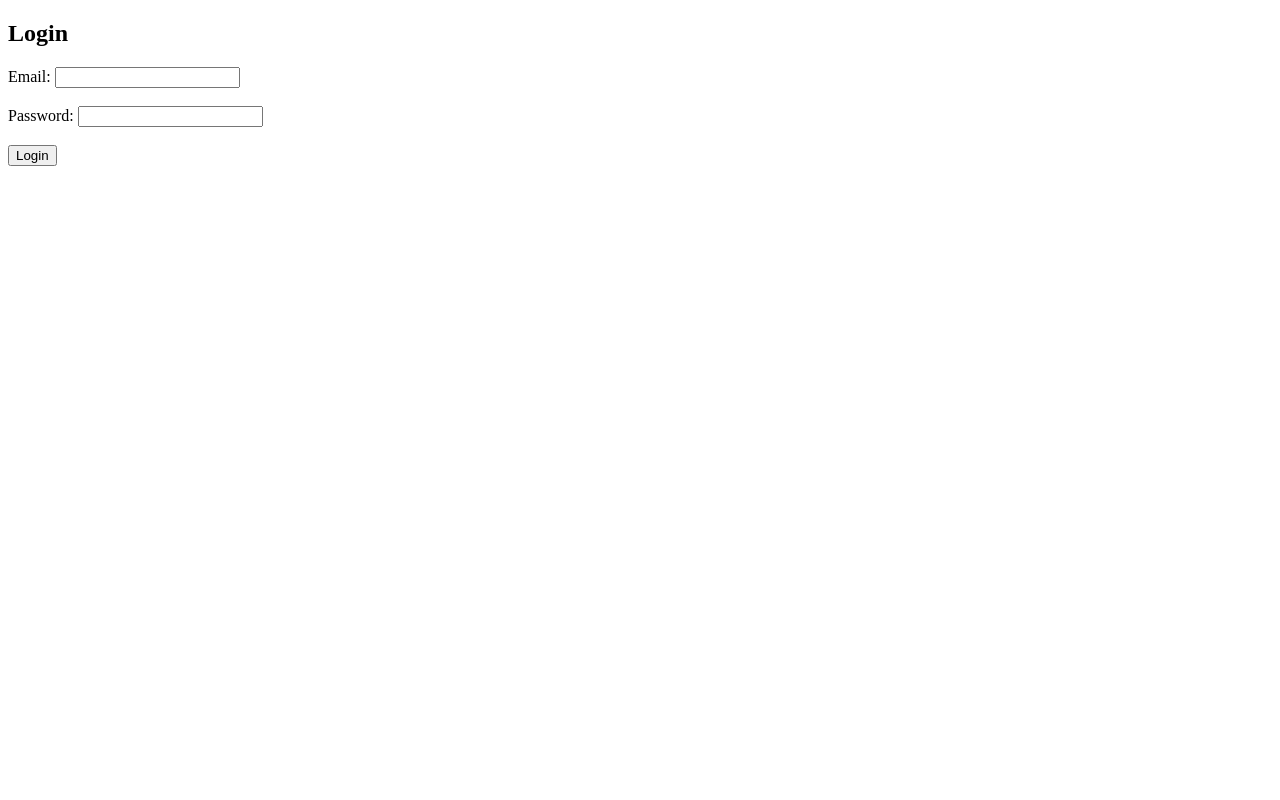
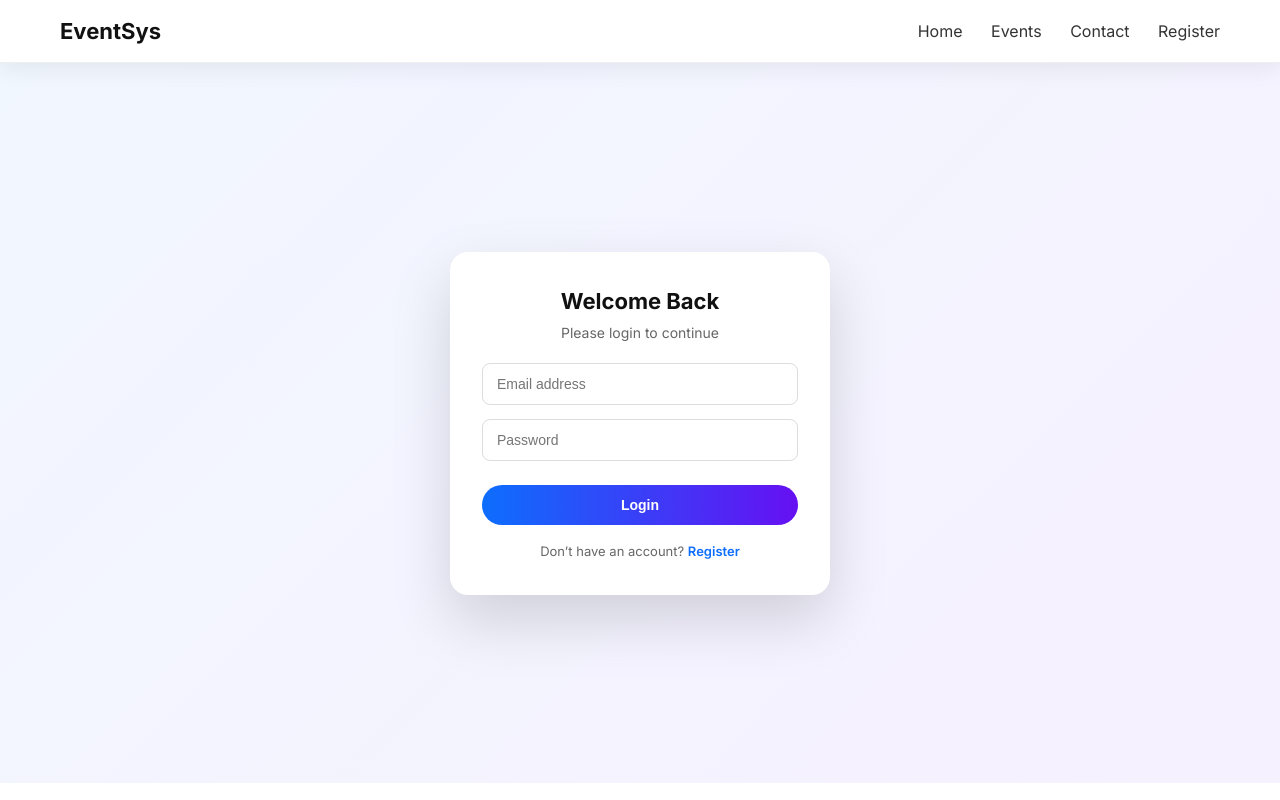
Before and after one commit to dineshmanore/event-management-ticketing-system, a plain HTML site: page login.html in a window 1280 px wide. Drawn offline with Linux system fonts and the light colour scheme.

Commit message:
Revamp login.html with navbar and improved form
Updated the login page with a new layout and added a navbar.

```diff
--- a/login.html
+++ b/login.html
@@ -1,12 +1,44 @@
 <!DOCTYPE html>
 <html>
-<head><title>Login</title></head>
+<head>
+    <meta charset="UTF-8">
+    <title>Login | Event Management System</title>
+
+    <link href="https://fonts.googleapis.com/css2?family=Inter:wght@400;600;700&display=swap" rel="stylesheet">
+    <link rel="stylesheet" href="css/style.css">
+</head>
 <body>
-<h2>Login</h2>
-<form>
-Email: <input type="email"><br><br>
-Password: <input type="password"><br><br>
-<input type="submit" value="Login">
-</form>
+
+<!-- NAVBAR -->
+<div class="navbar">
+    <div class="logo">EventSys</div>
+    <div class="nav-links">
+        <a href="index.html">Home</a>
+        <a href="events.html">Events</a>
+        <a href="contact.html">Contact</a>
+        <a href="register.html">Register</a>
+    </div>
+</div>
+
+<!-- LOGIN SECTION -->
+<section class="auth-section">
+    <div class="auth-card">
+        <h2>Welcome Back</h2>
+        <p>Please login to continue</p>
+
+        <form>
+            <input type="email" placeholder="Email address" required>
+            <input type="password" placeholder="Password" required>
+
+            <button type="submit">Login</button>
+        </form>
+
+        <span>
+            Don’t have an account?
+            <a href="register.html">Register</a>
+        </span>
+    </div>
+</section>
+
 </body>
 </html>
```
